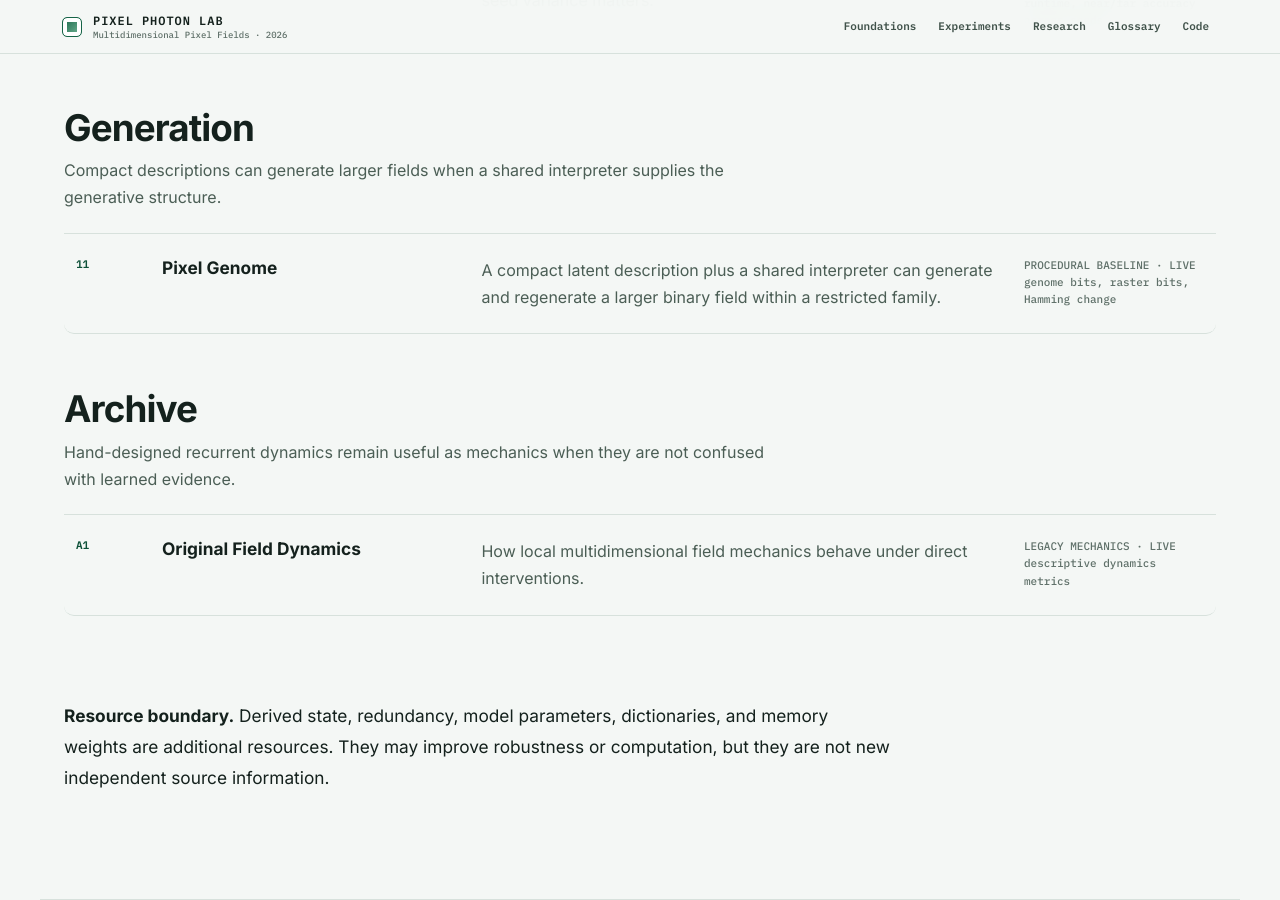
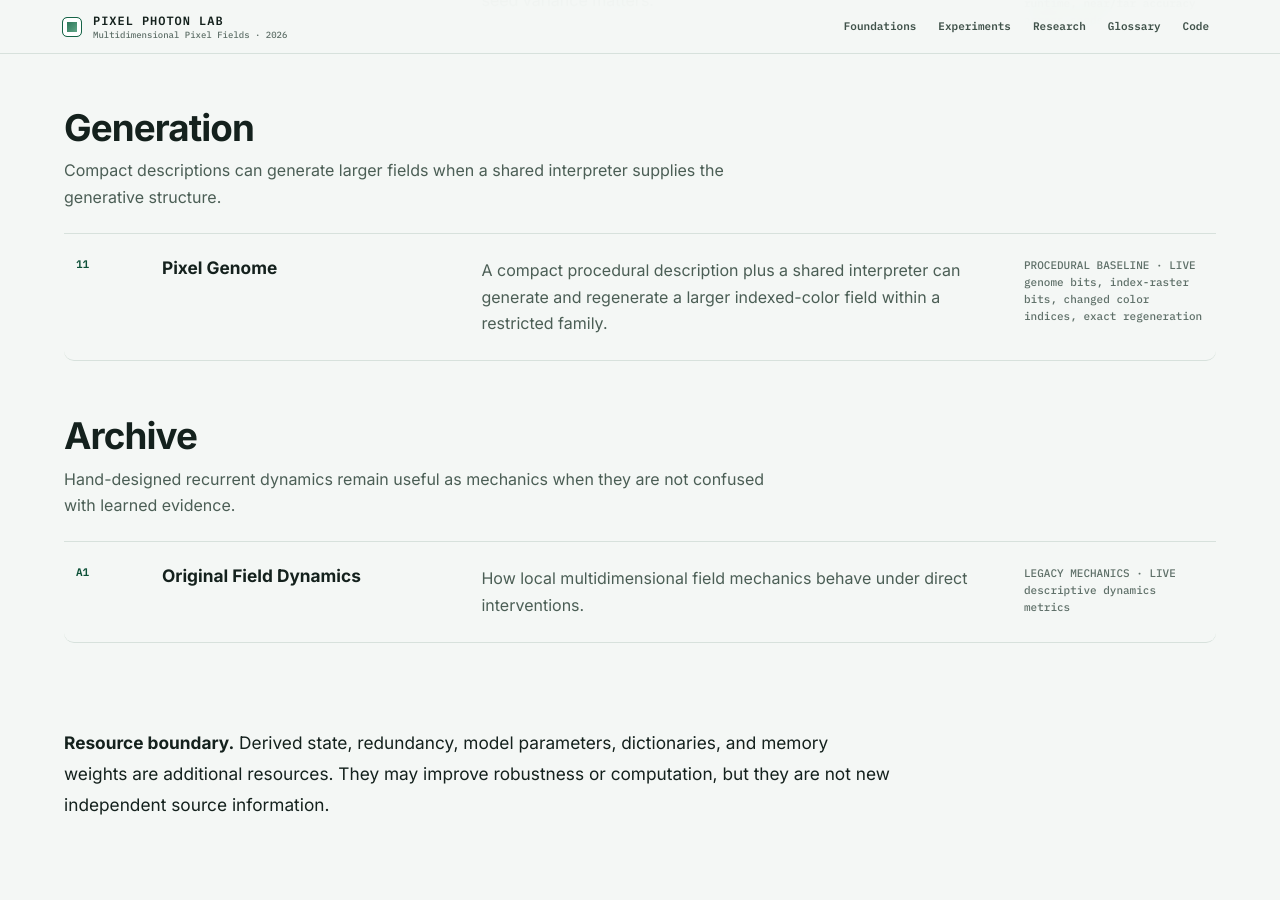
Before and after one commit to bitwikiorg/pixel-art-2026, a Jekyll site: the page built from experiment/index.html, in a window 1280 px wide and 900 px high, scrolled down 1930 px. Built offline with Jekyll 4.4.1, drawn with Linux system fonts in a browser that asks for light colours.

Commit message:
Update experiment registry for finite pixel states and indexed color

```diff
--- a/_data/experiments.json
+++ b/_data/experiments.json
@@ -4,11 +4,11 @@
   {"id":"03","title":"Associative Pixel Memory","category":"Memory","status":"deterministic","status_label":"DYNAMICAL MEMORY · LIVE","url":"/experiment/memory/","code":["assets/js/pixel-core.js","assets/js/memory-lab.js"],"tests":["scripts/test-pixel-core.js"],"source":"16×16 binary patterns","interpretation":"bipolar Hopfield state","operation":"Hebbian storage + sequential asynchronous updates","measure":"Hamming distance, energy, convergence","shows":"A binary field can be interpreted as a content-addressable attractor state.","does_not_show":"That spatial pixel topology is responsible; this Hopfield model is fully connected."},
   {"id":"04","title":"Visual Motif Codec","category":"Compression","status":"exact","status_label":"EXACT CODEC · LIVE","url":"/experiment/motif-codec/","code":["assets/js/pixel-core.js","assets/js/motif-lab.js"],"tests":["scripts/test-pixel-core.js"],"source":"16×16 binary field","interpretation":"dictionary of repeated 2×2 motifs","operation":"exact dictionary coding","measure":"dictionary + index + metadata bits, decode distance","shows":"Repeated spatial structure can be represented with reusable symbols and measured side information.","does_not_show":"Universal compression; random fields often expand."},
   {"id":"05","title":"Hypervector Field","category":"Representation","status":"deterministic","status_label":"HDC / VSA · LIVE","url":"/experiment/hypervector/","code":["assets/js/pixel-core.js","assets/js/hypervector-lab.js"],"tests":["scripts/test-pixel-core.js"],"source":"256 source bits","interpretation":"bundled coordinate/value hypervector","operation":"bind + bundle + unbind/query","measure":"address-query accuracy vs dimension, logical/storage bits","shows":"The same field can be mapped into a distributed high-dimensional representation with measurable retrieval noise.","does_not_show":"Additional independent source information; the high-dimensional state is derived from the original bits and shared codebook."},
-  {"id":"06","title":"Pixel Interpretation Sandbox","category":"Representation","status":"mechanics","status_label":"FIXED RULES · LIVE","url":"/experiment/interpretation/","code":["assets/js/pixel-universe.js"],"tests":["scripts/test-pixel-universe.js"],"source":"12×12 visible addresses","interpretation":"scalar / vector / tensor / neural / token / memory / subfield","operation":"fixed hand-written update rules with seeded parameters","measure":"state size and inspectable dynamics","shows":"Different mathematical objects and update factorizations can occupy the same outer address under explicit hand-written rules.","does_not_show":"Learning, superiority, compression, semantic roles, or reasoning."},
+  {"id":"06","title":"Pixel Interpretation Sandbox","category":"Representation","status":"mechanics","status_label":"FIXED RULES · LIVE","url":"/experiment/interpretation/","code":["assets/js/pixel-universe.js"],"tests":["scripts/test-pixel-universe.js"],"source":"12×12 visible addresses","interpretation":"bit / integer / RGB / indexed color / hash fragment / vector / tensor / token / memory / subfield","operation":"finite state accounting + fixed hand-written update rules","measure":"raw state cost, state size, and inspectable dynamics","shows":"Different finite data types, mathematical objects, and update factorizations can occupy the same outer address under explicit accounting.","does_not_show":"Learning, superiority, compression, semantic roles, or reasoning."},
   {"id":"07","title":"Learned Local Vector Field","category":"Learning","status":"learned","status_label":"LEARNED · LIVE","url":"/experiment/learned-local-field/","code":["assets/js/relation-task.js","assets/js/neural-field.js","experiments/mpf_relations.py"],"tests":["scripts/test-relation-task.js"],"source":"two markers on a 12×12 grid","interpretation":"12D vector state per address","operation":"shared local recurrent convolution","measure":"train accuracy, distance-conditioned test accuracy, parameters","shows":"A shared local recurrent vector field can learn a controlled spatial relation task.","does_not_show":"That MPF beats ordinary CNN/NCA/Transformer controls or that the task requires a novel pixel representation."},
   {"id":"08","title":"WebGPU Pixel Compute","category":"Computation","status":"exact","status_label":"GPU + CPU CONTROL · LIVE","url":"/experiment/webgpu/","code":["assets/js/webgpu-field.js"],"tests":["scripts/test-webgpu-field.js"],"source":"64×64 binary field","interpretation":"compute-addressed pixel buffer","operation":"NOT / dilation / edge operator in WGSL","measure":"CPU↔GPU Hamming agreement, end-to-end runtime","shows":"A pixel field can simultaneously be a visible object and directly addressable compute state.","does_not_show":"GPU superiority for tiny arrays; timing includes submission and readback."},
   {"id":"09","title":"Masked Binary Reconstruction","category":"Learning","status":"learned","status_label":"LEARNED + BASELINE · LIVE","url":"/experiment/masked-reconstruction/","code":["assets/js/masked-reconstruction.js","experiments/masked_binary.py"],"tests":["scripts/test-masked-reconstruction.js"],"source":"structured 16×16 binary fields with hidden pixels","interpretation":"observed bit + visibility mask","operation":"tiny learned convolutional reconstruction","measure":"held-out hidden-pixel accuracy vs local-majority baseline","shows":"A learned hidden state can infer missing carrier values on a controlled distribution.","does_not_show":"MPF advantage; the first model is intentionally a conventional convolutional control."},
   {"id":"10","title":"Primitive Resource Benchmark","category":"Benchmark","status":"benchmark","status_label":"MULTI-SEED REFERENCE","url":"/experiment/primitive-benchmark/","code":["experiments/pixel_primitives.py","experiments/benchmark_primitives.py"],"tests":[],"source":"same relation dataset","interpretation":"vector vs tensor vs inner-token pixel","operation":"trained recurrent architectures","measure":"state scalars, parameters, runtime, near/far accuracy across seeds","shows":"Different matching protocols produce different comparisons and seed variance matters.","does_not_show":"A universal winner; equal-state, equal-parameter and equal-compute are distinct protocols."},
-  {"id":"11","title":"Pixel Genome","category":"Generation","status":"deterministic","status_label":"PROCEDURAL BASELINE · LIVE","url":"/experiment/pixel-genome/","code":["assets/js/pixel-genome.js"],"tests":["scripts/test-pixel-genome.js"],"source":"128-bit genome","interpretation":"procedural generative description","operation":"generate / mutate / cross / interpolate / damage / regenerate","measure":"genome bits, raster bits, Hamming change","shows":"A compact latent description plus a shared interpreter can generate and regenerate a larger binary field within a restricted family.","does_not_show":"General image compression or learned generation; the first implementation is procedural."},
+  {"id":"11","title":"Pixel Genome","category":"Generation","status":"deterministic","status_label":"PROCEDURAL BASELINE · LIVE","url":"/experiment/pixel-genome/","code":["assets/js/pixel-genome.js"],"tests":["scripts/test-pixel-genome.js"],"source":"128-bit genome","interpretation":"2-bit indexed-color field + genome-derived RGB palette","operation":"generate / mutate / cross / interpolate / damage / regenerate","measure":"genome bits, index-raster bits, changed color indices, exact regeneration","shows":"A compact procedural description plus a shared interpreter can generate and regenerate a larger indexed-color field within a restricted family.","does_not_show":"General image compression or learned generation; the first implementation is procedural."},
   {"id":"A1","title":"Original Field Dynamics","category":"Archive","status":"mechanics","status_label":"LEGACY MECHANICS · LIVE","url":"/experiment/dynamics/","code":["assets/js/field.js"],"tests":[],"source":"32×32×8 floating state","interpretation":"hand-designed recurrent field","operation":"local coupling / regional feedback / damage","measure":"descriptive dynamics metrics","shows":"How local multidimensional field mechanics behave under direct interventions.","does_not_show":"Learning, reasoning, or evidence for MPF performance."}
 ]
```
